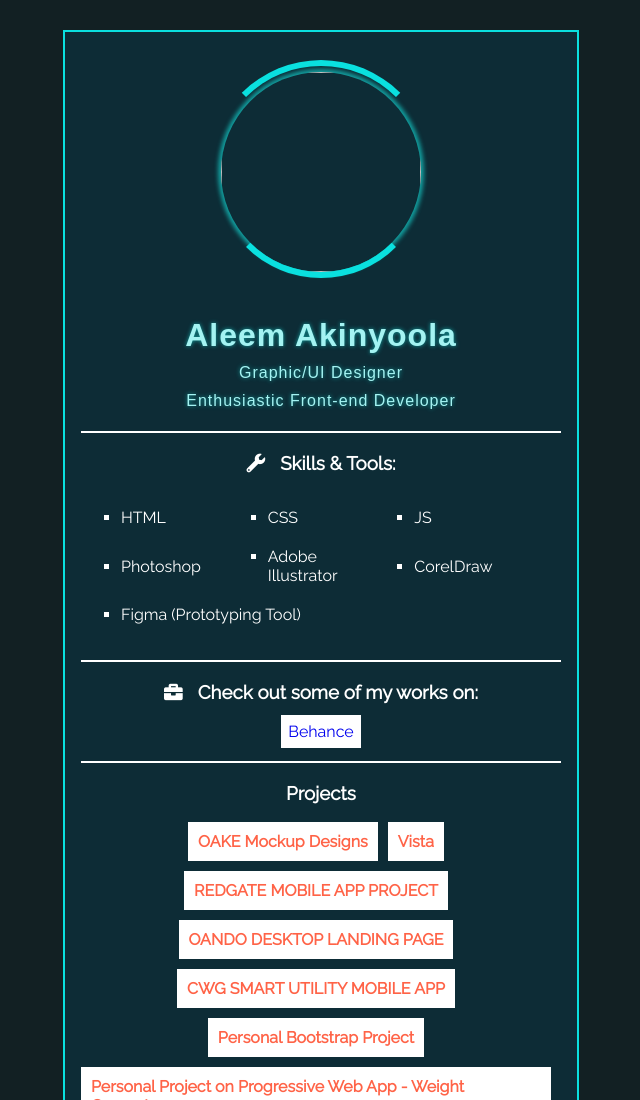
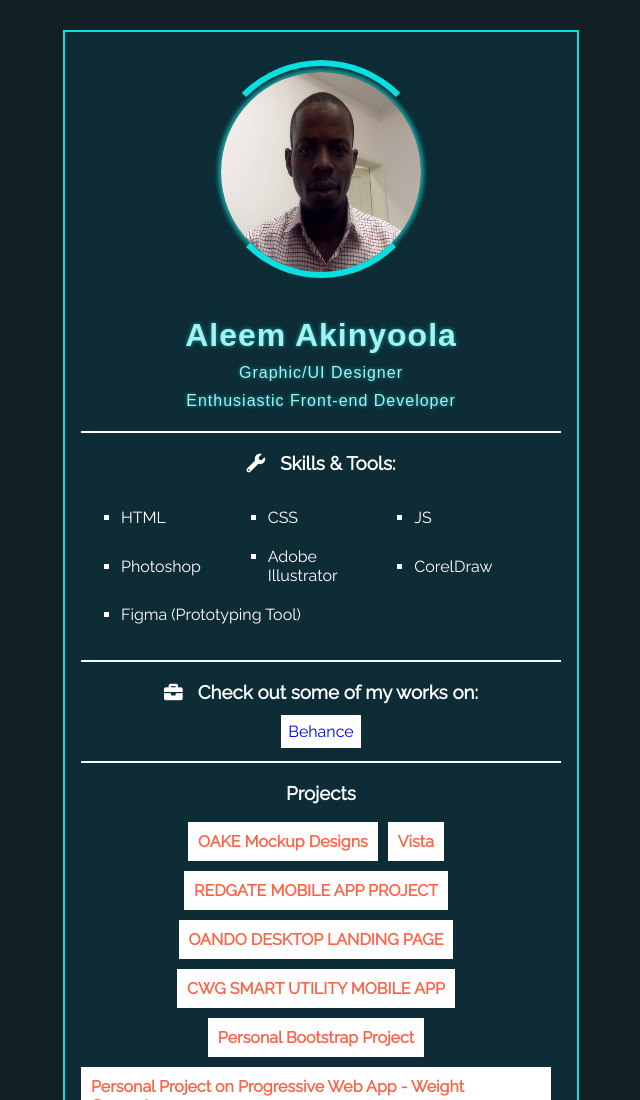
Before and after one commit to Aleemcode/aleem-portfolio, a plain HTML site: page index.html in a window 1280 px wide. Shown: the top 1100 px of the page, without its empty margins (349-989 px from the left). Drawn offline with Linux system fonts and the light colour scheme; a script that the page names is missing.

Commit message:
correct image extension

```diff
--- a/index.html
+++ b/index.html
@@ -19,7 +19,7 @@
                 <div class="dp">
                     <div class="dp-arc-outer"></div>
                     <div class="dp-arc-inner"></div>
-                    <img src="images/Aleem-3.png" width="200" height="200" alt="">
+                    <img src="images/aleem-3.jpeg" width="200" height="200" alt="">
                 </div>
                 <div class="desc">
                     <h1>Aleem Akinyoola</h1>
```
